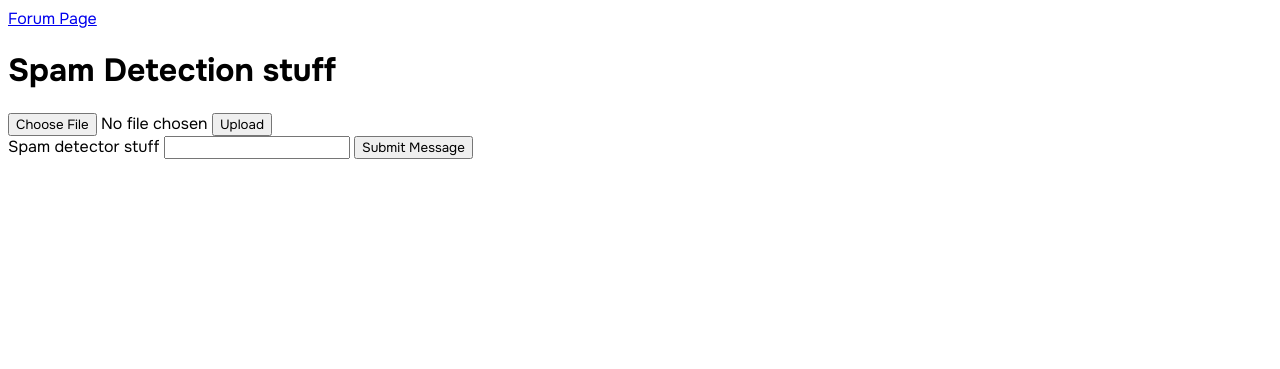
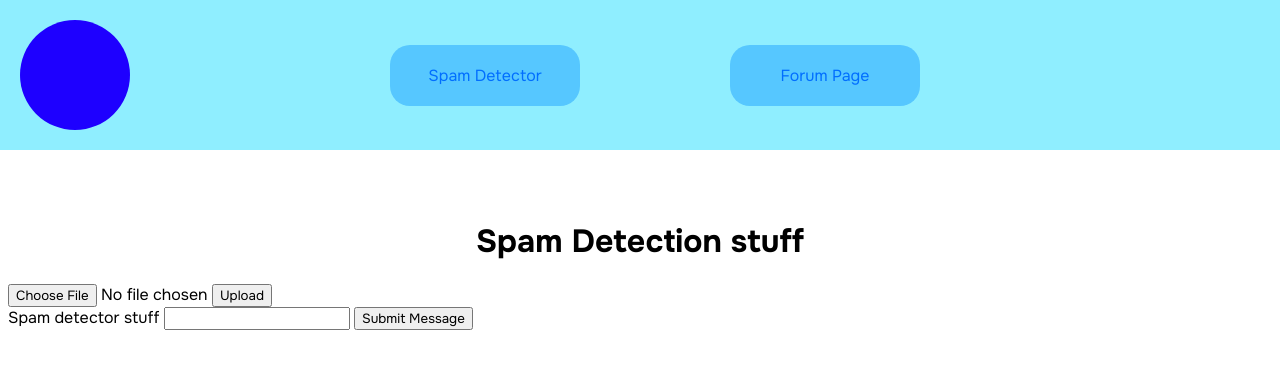
Before and after one commit to 1047267-LWSD/spam-project, a Flask app: page / in a window 1280 px wide. Shown: the top 369 px of the page. Run offline with Flask 3, Linux system fonts and the light colour scheme; parts of the project's set-up code (start-up, migrations or seed data) failed here and were passed over; some libraries are stand-ins or nearby versions.

Commit message:
styled forum page and created navbar

```diff
--- a/backend/static/styles.css
+++ b/backend/static/styles.css
@@ -3,3 +3,46 @@
 body, button, input, #myFile {
     font-family: 'Onest', 'sans-serif';
 }
+
+.navbar {
+    background-color: rgb(143, 238, 255);
+    display: flex;
+    align-items: center;
+    justify-content: flex-start;
+    gap: 260px;
+    flex-wrap: wrap;
+    position: absolute;
+    top: 0;
+    left: 0;
+    right: 0;
+    width: 100%;
+    padding: 20px;
+}
+.logo {
+    width: 50px;
+    height: 50px;
+    display: flex;
+    background-color: rgb(30, 0, 255);
+    border-radius: 100px;
+    padding: 30px;
+}
+.nav-links a{
+    padding: 20px;
+    width: 150px;
+    color: rgb(0, 110, 255);
+    background-color: rgb(86, 199, 255);
+    border-radius: 20px;
+    text-decoration: none;
+    text-align: center;
+}
+
+.nav-links{
+    display: flex;
+    justify-content: space-around;
+    gap: 150px;
+}
+
+h1 {
+    padding-top: 200px;
+    text-align: center;
+}
--- a/backend/templates/index1.html
+++ b/backend/templates/index1.html
@@ -10,7 +10,13 @@
     <title>Detection</title>
 </head>
 <body>
-    <a href = '/forum'>Forum Page</a>
+    <div class = 'navbar'>
+        <div class = 'logo'></div>
+        <div class = 'nav-links'>
+        <a href = '/index'>Spam Detector</a>
+        <a href = '/forum'>Forum Page</a>
+        </div>
+    </div>
     <h1>Spam Detection stuff</h1>
     <form>
     <div id = 'ocr-form'>
```
Also changed, not shown: backend/static/forum.css (+82 -2 lines), backend/static/forum.js (+19 -10 lines), backend/templates/forum.html (+10 -0 lines).
